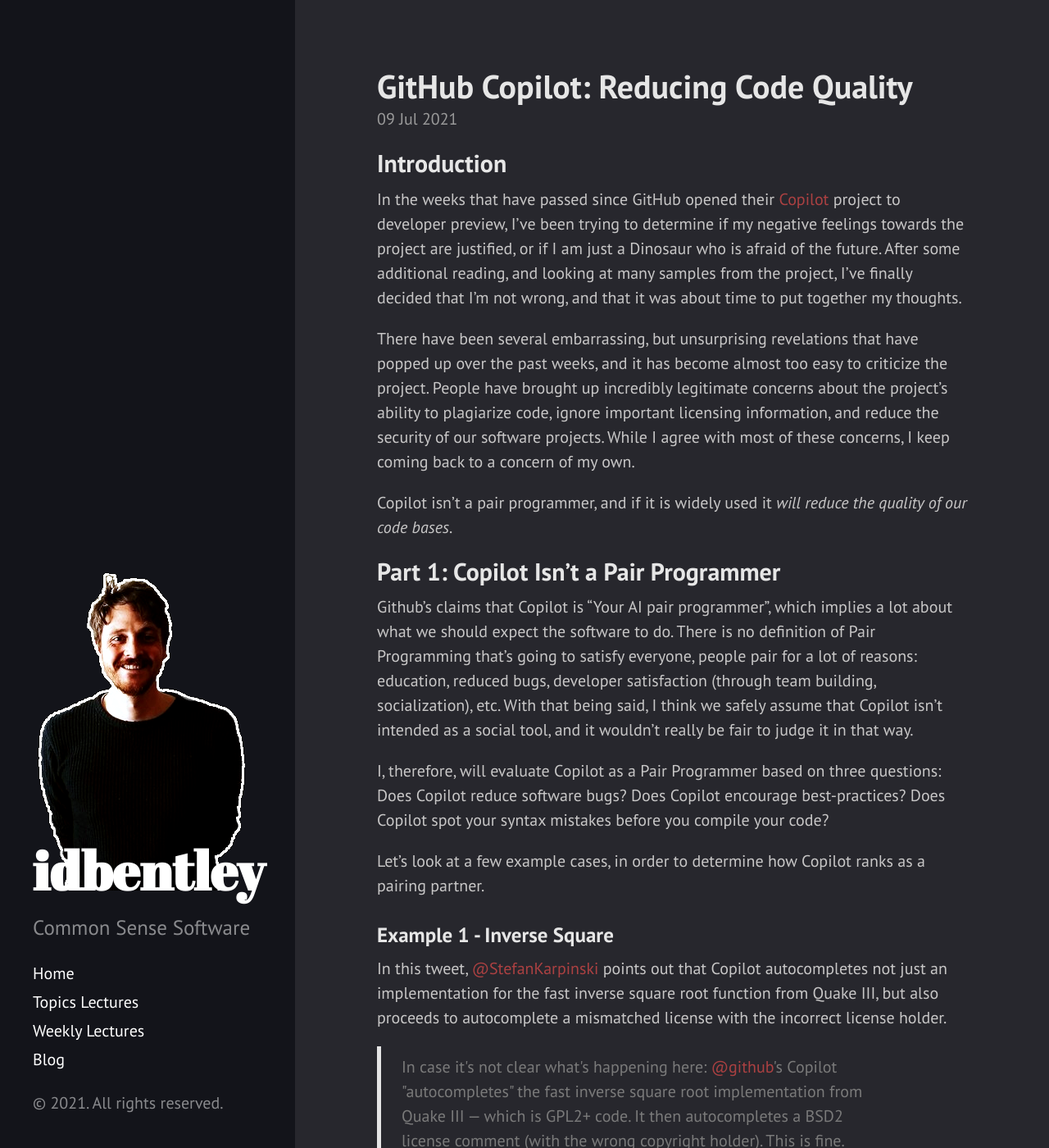
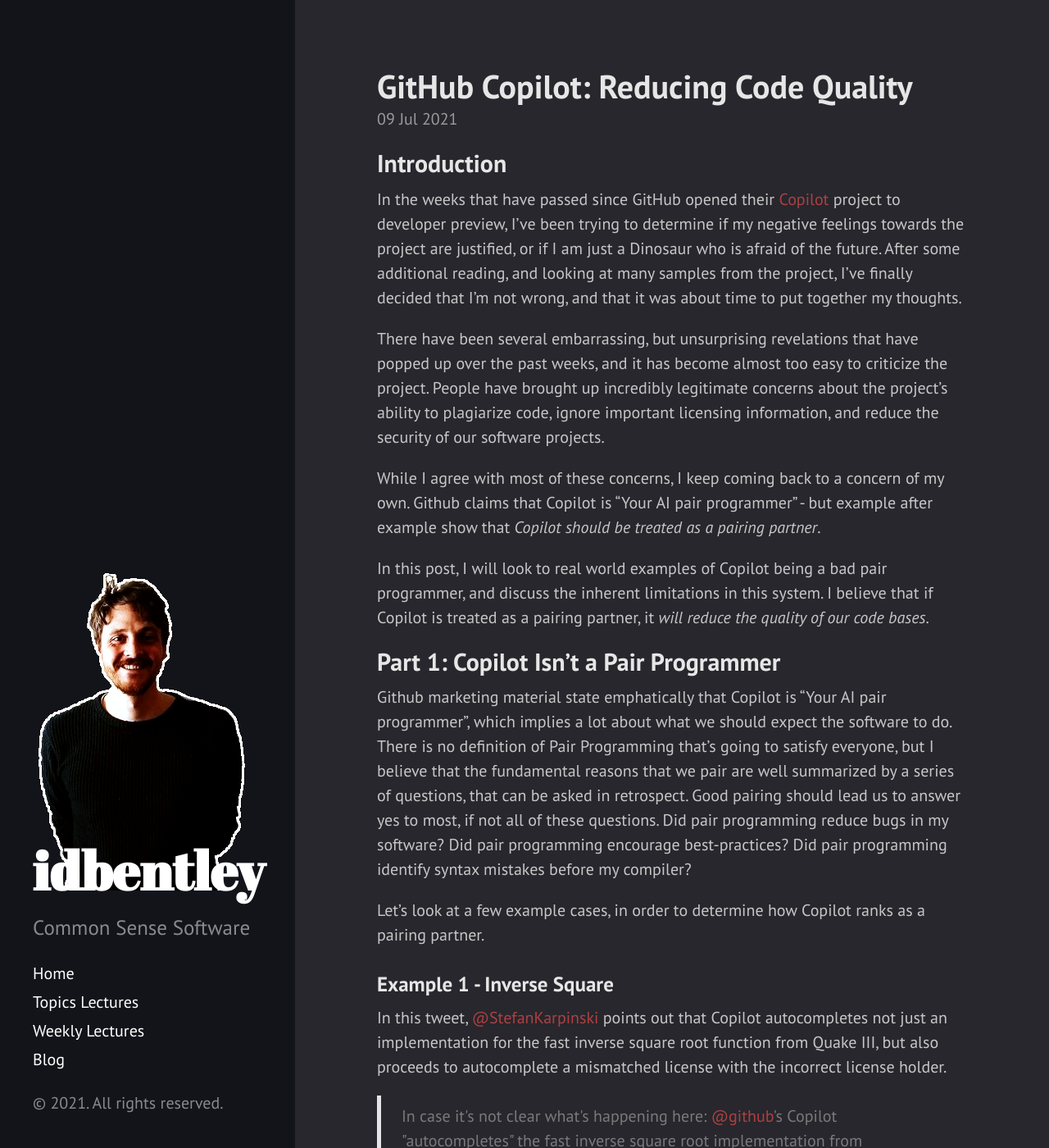
Before and after one commit to idbentley/idbentley.github.io, a Jekyll site: the page built from _posts/blog/2021-07-09-github-pair-concern.md, in a window 1280 px wide and 1400 px high. Shown: the whole window at 82% size. Built offline with Jekyll 4.4.1, drawn with Linux system fonts in a browser that asks for light colours; comment, search, counter and statistics services are not loaded; some of the changed text lies outside the part shown.

Commit message:
some first draft horse manure

```diff
--- a/_config.yml
+++ b/_config.yml
@@ -21,8 +21,6 @@
 # Build settings
 markdown: kramdown
 plugins:
-  # - jekyll-feed
-  # - octopress-paginate
   - jekyll-paginate
   - jekyll-paginate-multiple
 
--- a/_posts/blog/2021-07-09-github-pair-concern.md
+++ b/_posts/blog/2021-07-09-github-pair-concern.md
@@ -11,15 +11,15 @@
 
 In the weeks that have passed since GitHub opened their [Copilot](https://copilot.github.com/) project to developer preview, I've been trying to determine if my negative feelings towards the project are justified, or if I am just a Dinosaur who is afraid of the future. After some additional reading, and looking at many samples from the project, I've finally decided that I'm not wrong, and that it was about time to put together my thoughts.
 
-There have been several embarrassing, but unsurprising revelations that have popped up over the past weeks, and it has become almost too easy to criticize the project.  People have brought up incredibly legitimate concerns about the project's ability to plagiarize code, ignore important licensing information, and reduce the security of our software projects.  While I agree with most of these concerns, I keep coming back to a concern of my own.
+There have been several embarrassing, but unsurprising revelations that have popped up over the past weeks, and it has become almost too easy to criticize the project.  People have brought up incredibly legitimate concerns about the project's ability to plagiarize code, ignore important licensing information, and reduce the security of our software projects.
 
-Copilot isn't a pair programmer, and if it is widely used it _will reduce the quality of our code bases_.
+While I agree with most of these concerns, I keep coming back to a concern of my own.  Github claims that Copilot is "Your AI pair programmer" - but example after example show that _Copilot should be treated as a pairing partner_.
+
+In this post, I will look to real world examples of Copilot being a bad pair programmer, and discuss the inherent limitations in this system.  I believe that if Copilot is treated as a pairing partner, it _will reduce the quality of our code bases_.
 
 ## Part 1: Copilot Isn't a Pair Programmer
 
-Github's claims that Copilot is "Your AI pair programmer", which implies a lot about what we should expect the software to do.  There is no definition of Pair Programming that's going to satisfy everyone, people pair for a lot of reasons: education, reduced bugs, developer satisfaction (through team building, socialization), etc.  With that being said, I think we safely assume that Copilot isn't intended as a social tool, and it wouldn't really be fair to judge it in that way.
-
-I, therefore, will evaluate Copilot as a Pair Programmer based on three questions: Does Copilot reduce software bugs?  Does Copilot encourage best-practices?  Does Copilot spot your syntax mistakes before you compile your code?
+Github marketing material state emphatically that Copilot is "Your AI pair programmer", which implies a lot about what we should expect the software to do.  There is no definition of Pair Programming that's going to satisfy everyone, but I believe that the fundamental reasons that we pair are well summarized by a series of questions, that can be asked in retrospect.  Good pairing should lead us to answer yes to most, if not all of these questions.  Did pair programming reduce bugs in my software?  Did pair programming encourage best-practices?  Did pair programming identify syntax mistakes before my compiler?
 
 Let's look at a few example cases, in order to determine how Copilot ranks as a pairing partner.
 
@@ -75,11 +75,16 @@
 
    No.  Once again, Copilot took the driver's seat.  You don't have to write any code at all, you don't have to think about what a good quality secret key is, you don't have to figure out how to import from a configuration.
 
-Copilot suggests incorrect code, reinforces bad practices, and misses opportunities to correct dangerous behaviour.  Copilot fails to act as a quality programming pair - and in both examples reduces the quality of the code our code base.
+Copilot suggests incorrect code, reinforces bad practices, and misses opportunities to correct dangerous behaviour.  Copilot fails to act as a quality programming pair - and in both examples shown here, Copilot's suggested code actively reduces the quality of the code our code base.
 
-## Part 2: Copilot is trained on Legacy Open Source software
+Obviously, two examples is not sufficient to evaluate Copilot as a pairing partner, and I began to wonder if I am being too pedantic.  Maybe it doesn't matter that Copilot isn't pair programming, and we can just chalk this up to an overzealous marketing team.  If the code that Copilot writes is saving people time, maybe it doesn't matter if it's a good pairing partner.
 
-One of the most profoundly misunderstood aspects of AI systems is that you can usually define an upper bound on the quality of the trained system by evaluating the quality of it's training data.  An AI system cannot outperform it's training data, and for a system like Copilot (a generative model), this means that it cannot lead us to write better code than whatever it is trained upon.  This is really important to note, with Copilot, because [we know what it has used as training data](https://twitter.com/NoraDotCodes/status/1412741339771461635).
+If Github can improve the training, and address these problematic suggestions, would Copilot be capable of writing modern code that follows our best practices?
+
+
+## Part 2: Copilot is trained on Legacy code of questionable quality
+
+One of the most profoundly misunderstood aspects of AI systems is that you can usually define an upper bound on the quality of the trained system by evaluating the quality of it's training data.  An AI system cannot outperform it's training data, and for a system like Copilot (a generative model), this means that it cannot write better code than whatever it is trained upon.  This is really important to note, with Copilot, because [we know what it has used as training data](https://twitter.com/NoraDotCodes/status/1412741339771461635).
 
 So, how good is the open source code that Copilot is trained on?
 
@@ -117,4 +122,6 @@
 
 I also believe that this problem is profoundly unfixable.  Copilot doesn't learn anything about your code, or the environment it is programming in, it isn't that kind of an AI.  Instead, it is a generative model, it looks at your code and suggests statistically similar code derived from it's training data.  Without an understanding of the context of your development, Copilot cannot be a programming pair.  Because it is training off of arbitrary Open Source data, there is a clear upper limit to the quality of code that Copilot can be expected to suggest.
 
-For these reasons, and more, we have to draw the conclusion that Copilot is most likely to reduce your code quality, and teach you bad practices. In my view, and especially for new developers, Copilot should be avoided at your own peril.
+For these reasons, and more, we have to draw the conclusion that Copilot is most likely to reduce your code quality, and teach you bad practices. In my view, and especially for new developers, Copilot should be avoided as a pairing partner.
+
+[Here](https://jakearchibald.com/2021/encoding-data-for-post-requests/) [are](https://blog.scottlogic.com/2021/07/03/github-copilot-first-thoughts.html) [some](https://www.realpythonproject.com/some-experiments-with-github-copilot/) [examples](https://twitter.com/ItalyPaleAle/status/1409890404615409671) of both positive and negative takes on Copilot.
```
